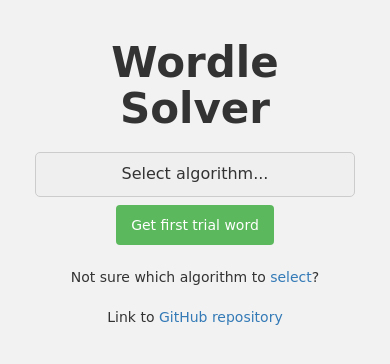
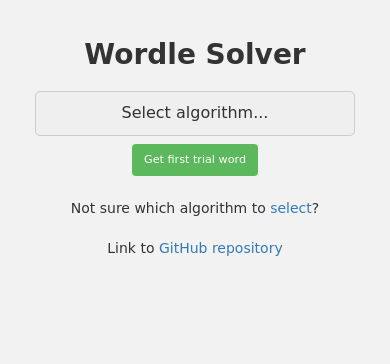
Before and after one commit to richard-flint/wordle_solver, a Flask app: page / in a window 390 px wide. Shown: the top 364 px of the page. Run offline with Flask 2, Linux system fonts and the light colour scheme; some libraries are stand-ins or nearby versions.

Commit message:
making more mobile responsive

```diff
--- a/flask_app/static/css/styles.css
+++ b/flask_app/static/css/styles.css
@@ -1,4 +1,6 @@
 <style>
+
+/* Base styles */
 
 	.container{
 		background-color: #f2f2f2;
@@ -96,10 +98,6 @@
 		width: 300px;
 	  }
 
-	#infoBtn {
-    margin-left: 5px;
-    }
-
 	.close {
     position: absolute;
     top: 5px;
@@ -110,7 +108,26 @@
 	}
 
 	.info-text {
-    margin-bottom: 20px; /* Adjust this value to create more or less space */
+    margin-bottom: 20px;
 	}
 
+/* Mobile styles */
+@media (max-width: 767px) {
+    h1 {
+        font-size: 2em;
+    }
+
+    input[type="submit"] {
+        font-size: 0.8em;
+        padding: 8px 12px;
+    }
+
+    .letter-tile {
+        width: 40px;
+        height: 40px;
+        font-size: 1.2em;
+    }
+}
+
+
 </style>
--- a/flask_app/templates/home_page_with_formatting.html
+++ b/flask_app/templates/home_page_with_formatting.html
@@ -4,6 +4,7 @@
     <script src="https://code.jquery.com/jquery-3.6.0.min.js"></script>
 	<script src="https://maxcdn.bootstrapcdn.com/bootstrap/3.3.7/js/bootstrap.min.js"></script>
 	<link rel="stylesheet" href="/static/css/styles.css">
+	<meta name="viewport" content="width=device-width, initial-scale=1.0">
 </head>
 <body>
 <div class="container">
```
